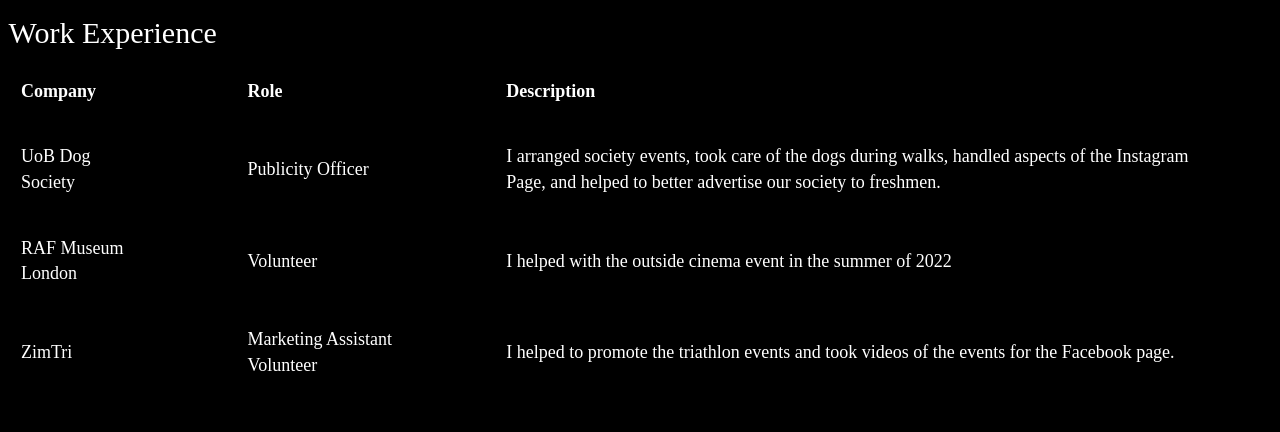
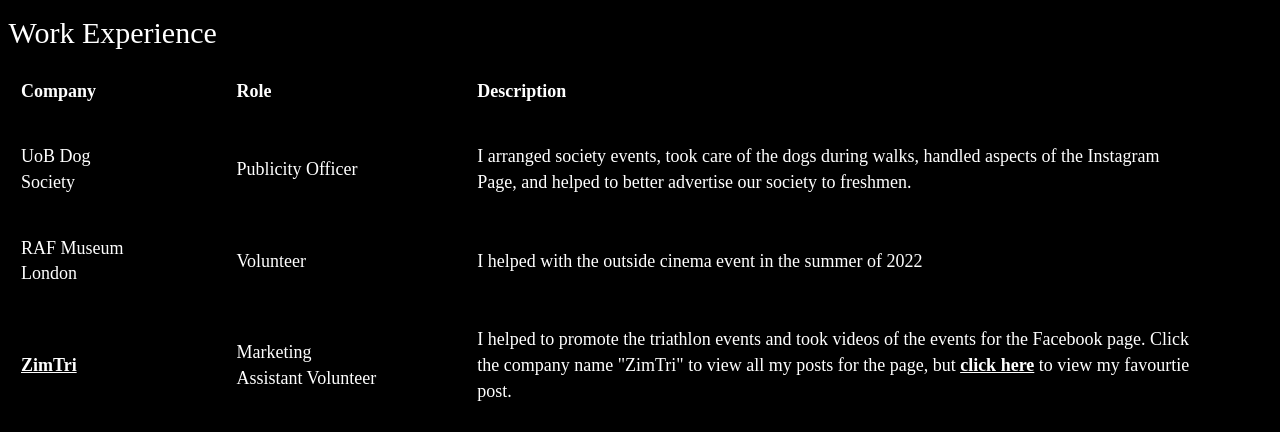
Before and after one commit to TinayeSC/CV, a plain HTML site: page index.html in a window 1280 px wide. Shown: the part 940-1372 px from the top of the page. Drawn offline with nearby package versions, Linux system fonts and the light colour scheme; a script that the page names is missing.

Commit message:
adding links to ZimTri

```diff
--- a/index.html
+++ b/index.html
@@ -189,10 +189,11 @@
           <td>I helped with the outside cinema event in the summer of 2022</td>
         </tr>
         <tr>
-          <td>ZimTri</td>
+          <td><b><a style = "text-decoration: underline;" href = "https://www.facebook.com/groups/18298002380/search/?q=tinaye%20samuel%20chibanda" target="blank">ZimTri</a></b></td>
           <td>Marketing Assistant Volunteer</td>
-          <td>I helped to promote the triathlon events and took videos of the events for the Facebook page.</td>
-        </tr>
+          <td>I helped to promote the triathlon events and took videos of the events for the Facebook page.
+            Click the company name "ZimTri" to view all my posts for the page, but <b><a style = "text-decoration: underline;" href = "https://www.facebook.com/groups/TriZim/permalink/10158008429527381/"target="blank">click here</a></b>
+            to view my favourtie post. </td>
 
         </table>
 
```
